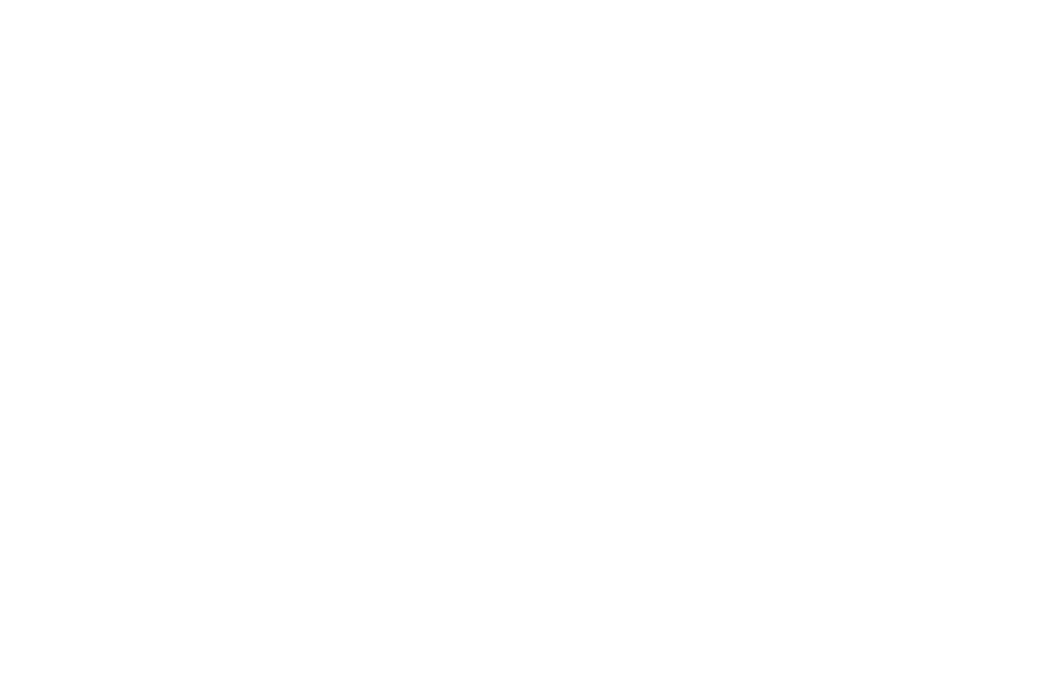
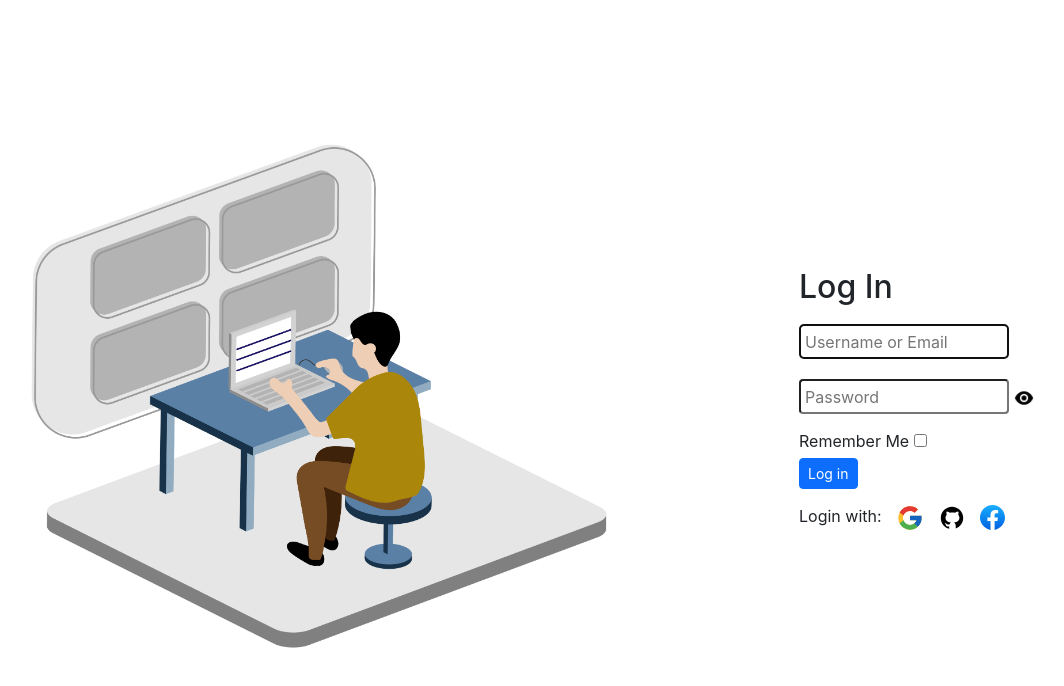
Before and after one commit to etamin-agency/loomo_ui, a React (Create React App) app: page /login in a window 1280 px wide. Before the commit this address had no page. Shown: the top 686 px of the page, without its empty margins (31-1095 px from the left). Built offline with nearby package versions, Linux system fonts and the light colour scheme.

Commit message:
login page bug fixes

```diff
--- a/src/components/app/App.js
+++ b/src/components/app/App.js
@@ -23,9 +23,9 @@
                 <Suspense fallback={<Spinner/>}>
                     <Routes>
                         <Route path="/" element={<HomePage/>}/>
-                {/*        <Route path="/login" element={<LogInPage/>}/>*/}
+                        <Route path="/login" element={<LogInPage/>}/>
                         <Route path="/signup" element={<SignUpPage/>}/>
-                {/*        <Route path="*" element={<Page404/>}/>*/}
+                        <Route path="*" element={<Page404/>}/>
                     </Routes>
                 </Suspense>
             </div>
--- a/src/components/confirm_email/ConfirmEmail.jsx
+++ b/src/components/confirm_email/ConfirmEmail.jsx
@@ -9,6 +9,7 @@
 
 const ConfirmEmail = (props) => {
     const userRef = useRef();
+    const [errorText, setErrorText] = useState("");
 
     useEffect(() => {
         userRef.current.focus();
@@ -26,13 +27,33 @@
                 if (formik.isValid) {
                     const data = {
                         ...props.data,
-                        verificationNumber:values.code,
+                        verificationNumber: values.code,
                     };
-                    console.log(data)
                     formik.setSubmitting(true);
                     const registerResponse = await authService.register(data);
-                    if (registerResponse) {
+                    if (registerResponse === "SUCCESS") {
+                        const loginResponse = await authService.authenticate({
+                            email: data.email,
+                            password: data.password
+                        });
+                        console.log(loginResponse)
+                    } else {
+                        switch (registerResponse) {
+                            case "INCORRECT_NUMBER":
+                                setErrorText("Incorrect  number format. Please enter a valid  number.");
+                                break;
 
+                            case "TOO_MANY_ATTEMPTS":
+                                setErrorText("Too many attempts. Please try again later.");
+                                break;
+
+                            case "WRONG_EMAIL":
+                                setErrorText("Incorrect email. Please register email first.");
+                                break;
+
+                            default:
+                                setErrorText("Please try again later.");
+                        }
                     }
 
                 }
@@ -74,9 +95,17 @@
                         />
                     </div>
                     <div className="form-group">
-                        <button type="submit" className="submit-form">
+                        <button type="submit" className="submit-form"
+                                disabled={!formik.isValid || formik.isSubmitting || errorText}>
                             Confirm code
                         </button>
+                        {errorText && (
+                            <div className="error-container">
+                                <div className={'error-message  show_message'}>
+                                    {errorText}
+                                </div>
+                            </div>
+                        )}
                     </div>
                     <div className="back-btn" onClick={() => props.setPage("sign-up")}>Back</div>
                 </form>
--- a/src/components/confirm_email/ConfirmEmail.scss
+++ b/src/components/confirm_email/ConfirmEmail.scss
@@ -56,4 +56,14 @@
     cursor: pointer;
     font-weight: 600;
   }
+  .error-message {
+    display: block;
+    height: 44px;
+    width: 150px;
+    margin:  0 auto;
+    margin-top: 10px;
+    color: red;
+    font-size: 16px;
+    cursor: auto;
+  }
 }
--- a/src/components/signup/SignUp.jsx
+++ b/src/components/signup/SignUp.jsx
@@ -17,6 +17,8 @@
 const SignUp = (props) => {
     const [passwordVisible, setPasswordVisible] = useState(false);
     const [isBlur, setBlur] = useState(false);
+    const [errorText, setErrorText] = useState("");
+
     const userRef = useRef();
     useEffect(() => {
         userRef.current.focus();
@@ -36,7 +38,6 @@
         initialValues: {
             name: props.data?.lastName != null ? props.data.firstName + ' ' + props.data.lastName : props.data?.firstName,
             username: props.data?.userName,
-            // emailOrPhone:  props.data?.emailOrPhone,
             email: props.data?.email,
             password: props.data?.password,
             isTeacher: props.data?.role === 'TEACHER' ? true : false,
@@ -50,16 +51,9 @@
                 }),
             email: Yup.string().required('Required').test('is-valid-format', 'Invalid email', (value) => {
                 const emailRegex = /^[^\s@]+@[^\s@]+\.[^\s@]+$/;
-                // const phoneRegex = /^[0-9]{10}$/;
-
                 if (emailRegex.test(value)) {
                     return true;
                 }
-
-                // if (phoneRegex.test(value)) {
-                //     return true;
-                // }
-
                 return false;
             })
                 .test('is-unique-email-or-phone', 'Email or phone number is already in use', async (value) => {
@@ -72,16 +66,6 @@
         onSubmit: async (values, {setSubmitting}) => {
             try {
                 if (formik.isValid) {
-                    //     const name = values.name.replaceAll("  "," ").split(" ");
-                    //     const registrationResponse = await authService.register({
-                    //         firstName: name[0],
-                    //         lastName: name[1],
-                    //         userName: values.username,
-                    //         email: values.emailOrPhone,
-                    //         password: values.password,
-                    //         role: values.isTeacher?"TEACHER":"STUDENT",
-                    //     });
-                    //     console.log(registrationResponse);
 
                     const name = values.name.replaceAll("  ", " ").split(" ");
                     const data = {
@@ -94,12 +78,13 @@
                     };
                     formik.setSubmitting(true);
                     const verificationNumberResponse = await authService.verificationNumber(data.email);
-                    if (verificationNumberResponse){
+                    if (verificationNumberResponse?.data){
                         props.setData(data);
                         props.setEmail(values.email)
                         props.setPage("confirm-page")
+                    } else {
+                        setErrorText("Too many attempts, please try again later.");
                     }
-
                 }
 
             } catch (error) {
@@ -219,10 +204,18 @@
                         </label>
                     </div>
                     <div className="form-group">
-                        <Button type="submit" size="sm" disabled={!formik.isValid || formik.isSubmitting}>
+                        <Button type="submit" size="sm" disabled={!formik.isValid || formik.isSubmitting || errorText}>
                             Sign Up
                         </Button>
+                        {errorText && (
+                            <div className="error-container">
+                                <div className={'error-message  show_message'}>
+                                    {errorText}
+                                </div>
+                            </div>
+                        )}
                     </div>
+
                 </form>
                 <div className="login-with">
                     <div>Sign Up with:</div>
--- a/src/pages/login_page/LogInPage.jsx
+++ b/src/pages/login_page/LogInPage.jsx
@@ -10,6 +10,7 @@
 import google_icon from '../../assets/google.svg';
 import github_icon from '../../assets/github.svg';
 import './LoginPage.scss';
+import authService from "../../services/authService";
 
 
 const LogInPage = () => {
@@ -24,16 +25,29 @@
 
     const formik = useFormik({
         initialValues: {
-            emailOrUsername: '',
+            email: '',
             password: '',
             rememberMe: false,
         },
         validationSchema: Yup.object({
-            emailOrUsername: Yup.string().required('Required'),
+            email: Yup.string().required('Required'),
             password: Yup.string().required('Required'),
         }),
-        onSubmit: (values) => {
-            console.log(values);
+        onSubmit: async (values, {setSubmitting}) => {
+            try {
+                if (formik.isValid) {
+                    formik.setSubmitting(true);
+                        const loginResponse = await authService.authenticate({
+                            email: values.email,
+                            password: values.password
+                        });
+                        console.log(loginResponse)
+                    }
+            } catch (error) {
+                console.error(error);
+            } finally {
+                setSubmitting(false);
+            }
         },
     });
 
@@ -49,17 +63,17 @@
                         <input
                             className="text-input"
                             type="text"
-                            id="emailOrUsername"
+                            id="email"
                             ref={userRef}
-                            name="emailOrUsername"
+                            name="email"
                             placeholder="Username or Email"
                             onChange={formik.handleChange}
                             onBlur={formik.handleBlur}
-                            value={formik.values.emailOrUsername}
+                            value={formik.values.email}
                         />
 
-                        {formik.touched.emailOrUsername && formik.errors.emailOrUsername ? (
-                            <div className="error">{formik.errors.emailOrUsername}</div>
+                        {formik.touched.email && formik.errors.email ? (
+                            <div className="error">{formik.errors.email}</div>
                         ) : null}
 
                     </div>
```
